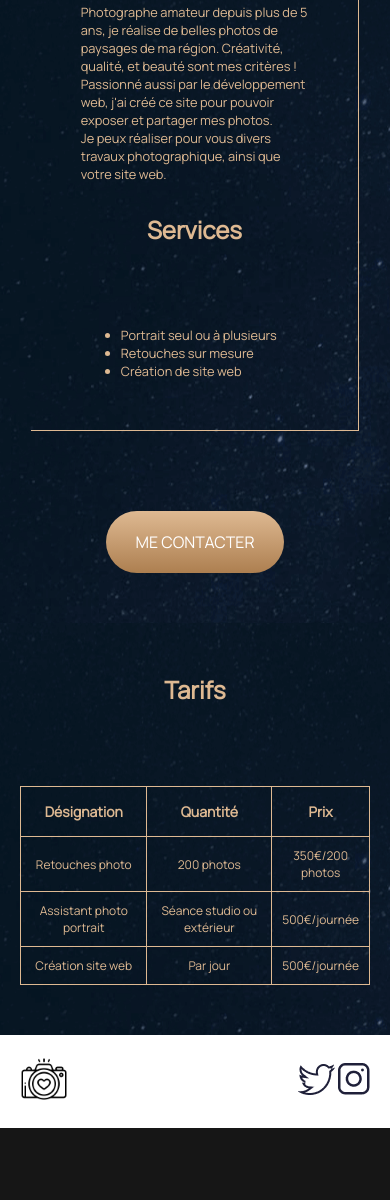
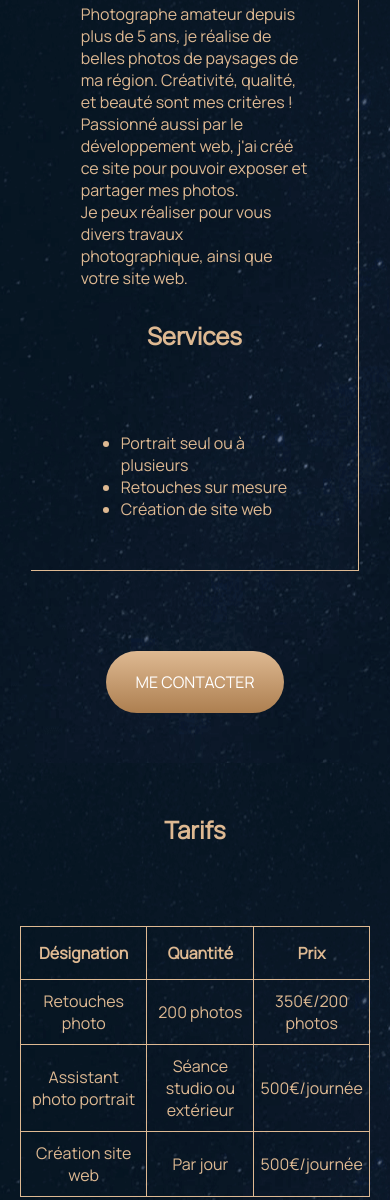
Before and after one commit to Bernard-VERA/Photographe, a plain HTML site: page a-propos.html in a window 390 px wide. Shown: the part 271-1471 px from the top of the page. Before the commit the page ends 1399 px from the top, so only its background shows below. Drawn offline with Linux system fonts and the light colour scheme.

Commit message:
Correction taille du texte en mobile

```diff
--- a/style/a-propos.css
+++ b/style/a-propos.css
@@ -93,15 +93,15 @@
       width: 65%;
     }
     p,li {
-      font-size: 0.8em;
+      font-size: 1em;
     }
 
    td {
     padding: 10px 5px 10px 5px;
-    font-size: 12px;
+    font-size: 1em;
    }
 
    th {
-    font-size: 14px;
+    font-size: 1em;
    }
   }
--- a/style/index.css
+++ b/style/index.css
@@ -74,7 +74,6 @@
   }
 
   .section-contact h2 {
-    color: #a5b4fc;
     text-align: center;
     margin-bottom: 50px;
     color: #deb992;
```
